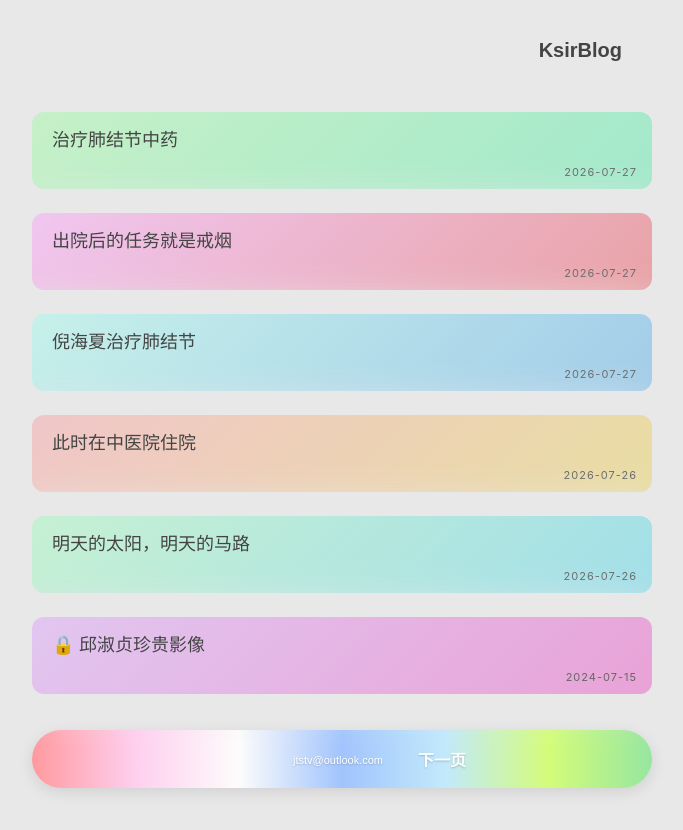
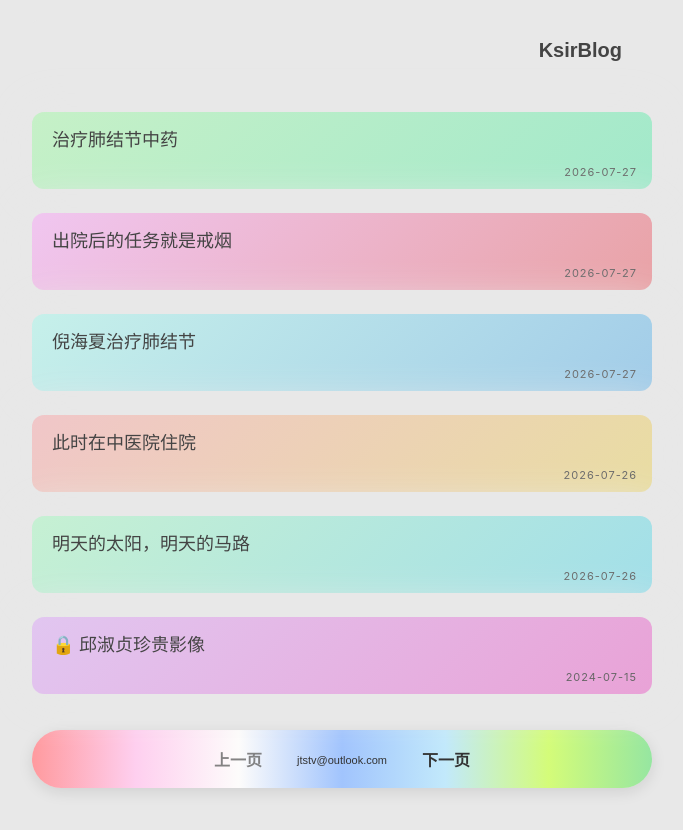
Before and after one commit to JTSTV/Jtstv.github.io, a Jekyll site: the page built from index.html, in a window 1280 px wide. Shown: the top 830 px of the page, without its empty margins (298-981 px from the left). Built offline with Jekyll 4.4.1, drawn with Linux system fonts in a browser that asks for light colours; the list of posts is cut into pages by our own code.

Commit message:
更新 index.html

```diff
--- a/index.html
+++ b/index.html
@@ -21,9 +21,10 @@ header{background:#e8e8e8;border-radius:6px;min-height:60px;margin-bottom:20px;d
 .post-title a{color:#444;display:block}
 .post-date{position:absolute;bottom:10px;right:15px;font:11px -apple-system,sans-serif;color:#666;white-space:nowrap;letter-spacing:1px}
 .pagination{display:flex;justify-content:center;align-items:center;gap:15px;margin-top:24px;padding:12px 20px;border-radius:30px;font:600 16px sans-serif;background:linear-gradient(90deg,#ff9a9e,#fecfef,#fdfcfb,#a1c4fd,#c2e9fb,#d4fc79,#96e6a1);box-shadow:0 4px 15px rgba(0,0,0,.1)}
-.pagination a,.pagination span{color:#fff;text-shadow:0 1px 2px rgba(0,0,0,.2);min-width:60px;text-align:center;padding:5px 10px;border-radius:20px;transition:background .3s}
+.pagination a,.pagination span{color:#333;min-width:60px;text-align:center;padding:5px 10px;border-radius:20px;transition:background .3s}
 .pagination a:hover{background:rgba(255,255,255,.4);opacity:1}
-.contact-email a{font:400 11px sans-serif;color:#fff;text-shadow:0 1px 2px rgba(0,0,0,.2)}
+.pagination span.disabled{color:#666;cursor:default;opacity:.8}
+.contact-email a{font:400 11px sans-serif;color:#333}
 @media(max-width:600px){.container{padding:15px 20px}.site-title{font-size:18px}.post-title{font-size:16px;padding:12px 15px 30px}.post-date{bottom:8px;right:12px;font-size:10px}.pagination{padding:10px 15px;gap:10px;font-size:14px}}
 </style>
 </head>
@@ -48,9 +49,9 @@ header{background:#e8e8e8;border-radius:6px;min-height:60px;margin-bottom:20px;d
 </main>
 {% if paginator.total_pages > 1 %}
 <div class="pagination">
-{% if paginator.previous_page %}<a href="{{ paginator.previous_page_path | relative_url }}">上一页</a>{% else %}<span></span>{% endif %}
+{% if paginator.previous_page %}<a href="{{ paginator.previous_page_path | relative_url }}">上一页</a>{% else %}<span class="disabled">上一页</span>{% endif %}
 <div class="contact-email"><a href="mailto:jtstv@outlook.com">jtstv@outlook.com</a></div>
-{% if paginator.next_page %}<a href="{{ paginator.next_page_path | relative_url }}">下一页</a>{% else %}<span></span>{% endif %}
+{% if paginator.next_page %}<a href="{{ paginator.next_page_path | relative_url }}">下一页</a>{% else %}<span class="disabled">下一页</span>{% endif %}
 </div>
 {% endif %}
 </div>
```
